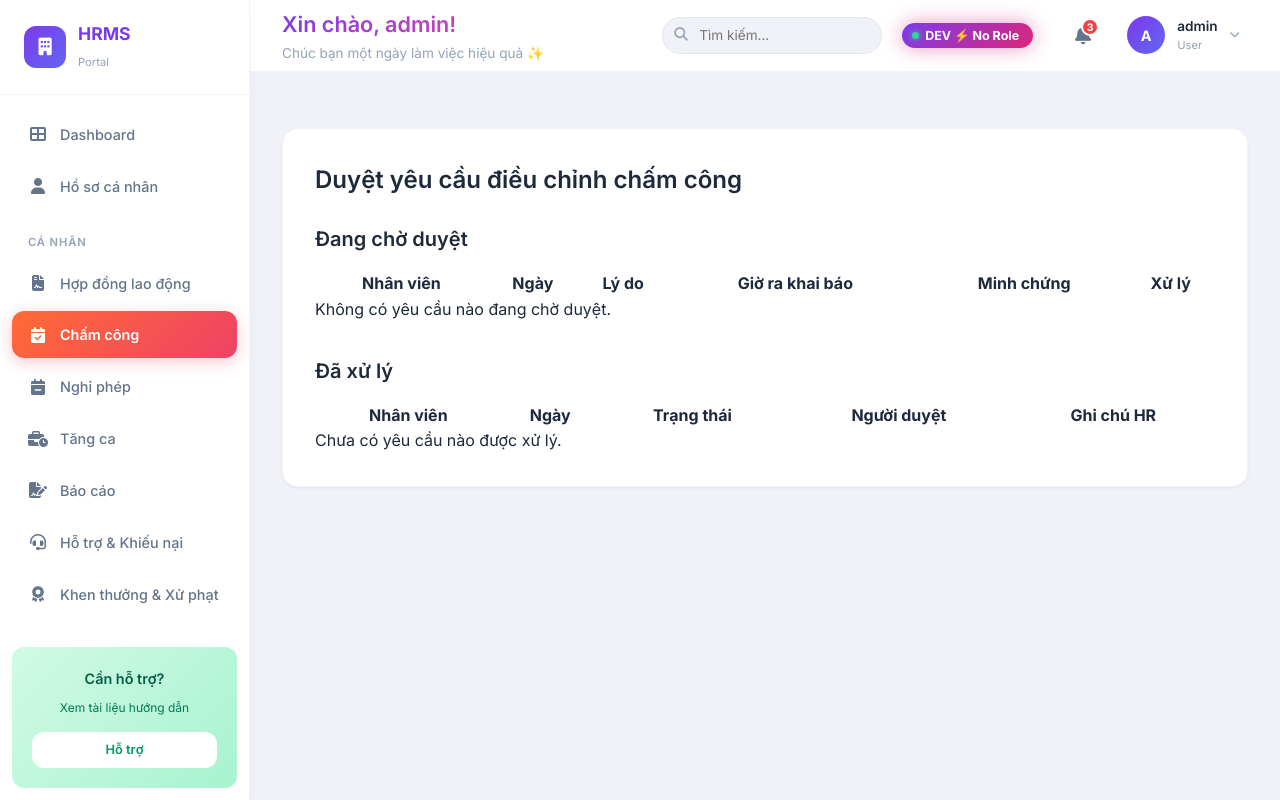
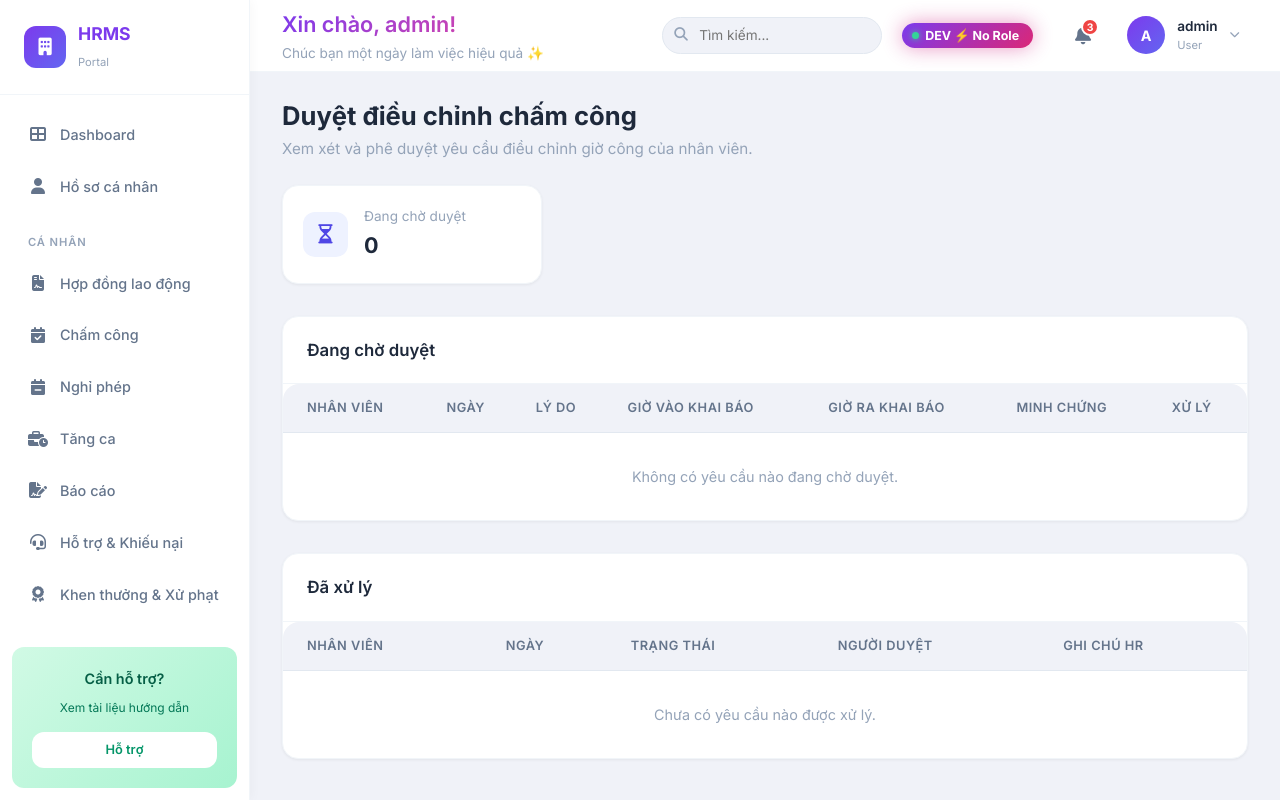
Before and after one commit to hohoangluan/Business_web_project, a Django app: page /attendance/adjustments/review/ in a window 1280 px wide. Run offline with Django 5.2, Linux system fonts and the light colour scheme; a user stored in the database is signed in; data comes from the database, SQL or seed files in the repository; data that the repository does not hold is empty.

Commit message:
feat(attendance): nav link HR + polish trang duyệt điều chỉnh công
Co-Authored-By: Claude Opus 4.8 <noreply@anthropic.com>

```diff
--- a/business_web/accounts/templates/accounts/base_dashboard.html
+++ b/business_web/accounts/templates/accounts/base_dashboard.html
@@ -112,6 +112,10 @@ Blocks có thể override:
                 <a href="{% url 'evaluation_hr_approval' %}" class="nav-item {% if active_page == 'evaluation_hr_approval' %}active{% endif %}">
                     <i class="fa-solid fa-user-check"></i>
                     <span>Xác nhận đánh giá</span>
+                </a>
+                <a href="{% url 'attendance_adjustment_review' %}" class="nav-item {% if active_page == 'attendance_adjustment_review' %}active{% endif %}">
+                    <i class="fa-regular fa-clock"></i>
+                    <span>Duyệt điều chỉnh công</span>
                 </a>
                 {% endif %}
                 <a href="{% url 'reports' %}" class="nav-item {% if active_page == 'reports' %}active{% endif %}">
--- a/business_web/attendance/templates/attendance/adjustment/adjustment_review.html
+++ b/business_web/attendance/templates/attendance/adjustment/adjustment_review.html
@@ -2,87 +2,122 @@
 {% block title %}Duyệt điều chỉnh chấm công{% endblock %}
 
 {% block content %}
-<div class="card" style="margin:2rem auto; padding:2rem;">
-    <h2 style="margin-bottom:1.5rem;">Duyệt yêu cầu điều chỉnh chấm công</h2>
+<style>
+    .adj-badge { padding:0.3rem 0.8rem; border-radius:var(--radius-full); font-size:0.8rem; font-weight:600; }
+    .adj-pending { background:#eef2ff; color:#3730a3; }
+    .adj-approved { background:#ecfdf5; color:#059669; }
+    .adj-rejected { background:#fee2e2; color:#991b1b; }
+    .adj-actions form { display:inline-flex; gap:0.4rem; align-items:center; margin-right:0.5rem; }
+    .adj-actions input[type=text] { padding:0.3rem 0.5rem; border:1px solid var(--border, #e2e8f0); border-radius:var(--radius-md); font-size:0.85rem; }
+</style>
+
+<div class="animate-fade">
+    <div style="margin-bottom:1.5rem;">
+        <h2 style="font-size:1.6rem; font-weight:700; color:var(--text-main);">Duyệt điều chỉnh chấm công</h2>
+        <p style="color:var(--text-muted); font-size:0.95rem;">Xem xét và phê duyệt yêu cầu điều chỉnh giờ công của nhân viên.</p>
+    </div>
 
     {% if messages %}
         {% for m in messages %}
-            <div class="alert">{{ m }}</div>
+        <div class="alert" style="margin-bottom:1rem;">{{ m }}</div>
         {% endfor %}
     {% endif %}
 
-    <h3 style="margin:1rem 0;">Đang chờ duyệt</h3>
-    <table class="table" style="width:100%; border-collapse:collapse;">
+    <div class="stats-grid" style="grid-template-columns: repeat(2, minmax(0,260px)); gap:1.5rem; margin-bottom:2rem;">
+        <div class="card" style="padding:1.25rem; display:flex; align-items:center; gap:1rem;">
+            <div class="stat-icon" style="background:#eef2ff; color:#4f46e5; width:45px; height:45px; font-size:1.2rem; border-radius:12px; display:flex; align-items:center; justify-content:center;">
+                <i class="fa-regular fa-hourglass-half"></i>
+            </div>
+            <div>
+                <div style="font-size:0.85rem; color:var(--text-muted);">Đang chờ duyệt</div>
+                <div style="font-size:1.35rem; font-weight:700;">{{ pending|length }}</div>
+            </div>
+        </div>
+    </div>
+
+    <div class="card" style="margin-bottom:2rem;">
+        <div class="card-header"><h3>Đang chờ duyệt</h3></div>
+        <div class="card-body" style="padding:0;">
+            <div class="table-wrapper" style="border:none;">
+                <table class="data-table">
                     <thead>
                         <tr>
-                <th>Nhân viên</th>
-                <th>Ngày</th>
-                <th>Lý do</th>
-                <th>Giờ ra khai báo</th>
-                <th>Minh chứng</th>
-                <th>Xử lý</th>
+                            <th style="padding-left:1.5rem;">NHÂN VIÊN</th>
+                            <th>NGÀY</th>
+                            <th>LÝ DO</th>
+                            <th>GIỜ VÀO KHAI BÁO</th>
+                            <th>GIỜ RA KHAI BÁO</th>
+                            <th>MINH CHỨNG</th>
+                            <th>XỬ LÝ</th>
                         </tr>
                     </thead>
                     <tbody>
                         {% for adj in pending %}
                         <tr>
-                <td>{{ adj.submitted_by.username }}</td>
+                            <td style="padding-left:1.5rem;">{{ adj.submitted_by.profile.full_name|default:adj.submitted_by.username }}</td>
                             <td>{{ adj.record.record_date|date:"d/m/Y" }}</td>
-                <td>
-                    {{ adj.get_reason_display }}
-                    {% if adj.reason_detail %}<br><small>{{ adj.reason_detail }}</small>{% endif %}
-                </td>
-                <td>{{ adj.claimed_check_out_time|time:"H:i" }}</td>
-                <td>
-                    {% if adj.evidence %}
-                        <a href="{{ adj.evidence.url }}" target="_blank">Xem</a>
-                    {% else %}
-                        —
-                    {% endif %}
-                </td>
-                <td>
-                    <form method="post" action="{% url 'attendance_adjustment_approve' adj.id %}" style="margin-bottom:.5rem;">
+                            <td>{{ adj.get_reason_display }}{% if adj.reason_detail %}<br><small style="color:var(--text-muted);">{{ adj.reason_detail }}</small>{% endif %}</td>
+                            <td>{% if adj.claimed_check_in_time %}{{ adj.claimed_check_in_time|time:"H:i" }}{% else %}—{% endif %}</td>
+                            <td>{% if adj.claimed_check_out_time %}{{ adj.claimed_check_out_time|time:"H:i" }}{% else %}—{% endif %}</td>
+                            <td>{% if adj.evidence %}<a href="{{ adj.evidence.url }}" target="_blank">Xem</a>{% else %}—{% endif %}</td>
+                            <td class="adj-actions">
+                                <form method="post" action="{% url 'attendance_adjustment_approve' adj.id %}">
                                     {% csrf_token %}
-                        <input type="text" name="hr_note" placeholder="Ghi chú (tùy chọn)">
-                        <button class="btn btn-primary" type="submit">Duyệt</button>
+                                    <input type="text" name="hr_note" placeholder="Ghi chú">
+                                    <button class="btn btn-primary" style="padding:0.3rem 0.7rem;font-size:0.85rem;" type="submit">Duyệt</button>
                                 </form>
                                 <form method="post" action="{% url 'attendance_adjustment_reject' adj.id %}">
                                     {% csrf_token %}
                                     <input type="text" name="hr_note" placeholder="Lý do từ chối">
-                        <button class="btn btn-outline" type="submit">Từ chối</button>
+                                    <button class="btn btn-outline" style="padding:0.3rem 0.7rem;font-size:0.85rem;" type="submit">Từ chối</button>
                                 </form>
                             </td>
                         </tr>
                         {% empty %}
-            <tr><td colspan="6">Không có yêu cầu nào đang chờ duyệt.</td></tr>
+                        <tr><td colspan="7" style="text-align:center;padding:2rem;color:var(--text-muted);">Không có yêu cầu nào đang chờ duyệt.</td></tr>
                         {% endfor %}
                     </tbody>
                 </table>
+            </div>
+        </div>
+    </div>
 
-    <h3 style="margin:2rem 0 1rem;">Đã xử lý</h3>
-    <table class="table" style="width:100%; border-collapse:collapse;">
+    <div class="card">
+        <div class="card-header"><h3>Đã xử lý</h3></div>
+        <div class="card-body" style="padding:0;">
+            <div class="table-wrapper" style="border:none;">
+                <table class="data-table">
                     <thead>
                         <tr>
-                <th>Nhân viên</th>
-                <th>Ngày</th>
-                <th>Trạng thái</th>
-                <th>Người duyệt</th>
-                <th>Ghi chú HR</th>
+                            <th style="padding-left:1.5rem;">NHÂN VIÊN</th>
+                            <th>NGÀY</th>
+                            <th>TRẠNG THÁI</th>
+                            <th>NGƯỜI DUYỆT</th>
+                            <th>GHI CHÚ HR</th>
                         </tr>
                     </thead>
                     <tbody>
                         {% for adj in reviewed %}
                         <tr>
-                <td>{{ adj.submitted_by.username }}</td>
+                            <td style="padding-left:1.5rem;">{{ adj.submitted_by.profile.full_name|default:adj.submitted_by.username }}</td>
                             <td>{{ adj.record.record_date|date:"d/m/Y" }}</td>
-                <td>{{ adj.get_status_display }}</td>
-                <td>{{ adj.reviewed_by.username }}</td>
-                <td>{{ adj.hr_note }}</td>
+                            <td>
+                                {% if adj.status == 'approved' %}
+                                    <span class="adj-badge adj-approved">Đã duyệt</span>
+                                {% else %}
+                                    <span class="adj-badge adj-rejected">Từ chối</span>
+                                {% endif %}
+                            </td>
+                            <td>{{ adj.reviewed_by.profile.full_name|default:adj.reviewed_by.username|default:"—" }}</td>
+                            <td>{{ adj.hr_note|default:"—" }}</td>
                         </tr>
                         {% empty %}
-            <tr><td colspan="5">Chưa có yêu cầu nào được xử lý.</td></tr>
+                        <tr><td colspan="5" style="text-align:center;padding:2rem;color:var(--text-muted);">Chưa có yêu cầu nào được xử lý.</td></tr>
                         {% endfor %}
                     </tbody>
                 </table>
             </div>
+        </div>
+    </div>
+</div>
 {% endblock %}
--- a/business_web/attendance/views/adjustment/adjustment_review_view.py
+++ b/business_web/attendance/views/adjustment/adjustment_review_view.py
@@ -17,7 +17,7 @@ def adjustment_review_view(request):
         messages.error(request, 'Bạn không có quyền duyệt điều chỉnh chấm công.')
         return redirect('attendance')
     return render(request, 'attendance/adjustment/adjustment_review.html', {
-        'active_page': 'attendance',
+        'active_page': 'attendance_adjustment_review',
         'pending': get_pending_adjustments(),
         'reviewed': get_reviewed_adjustments(),
     })
```
Also changed, not shown: business_web/attendance/tests/test_adjustment.py (+13 -0 lines). Lines whose indentation alone changed are shown as unchanged.
